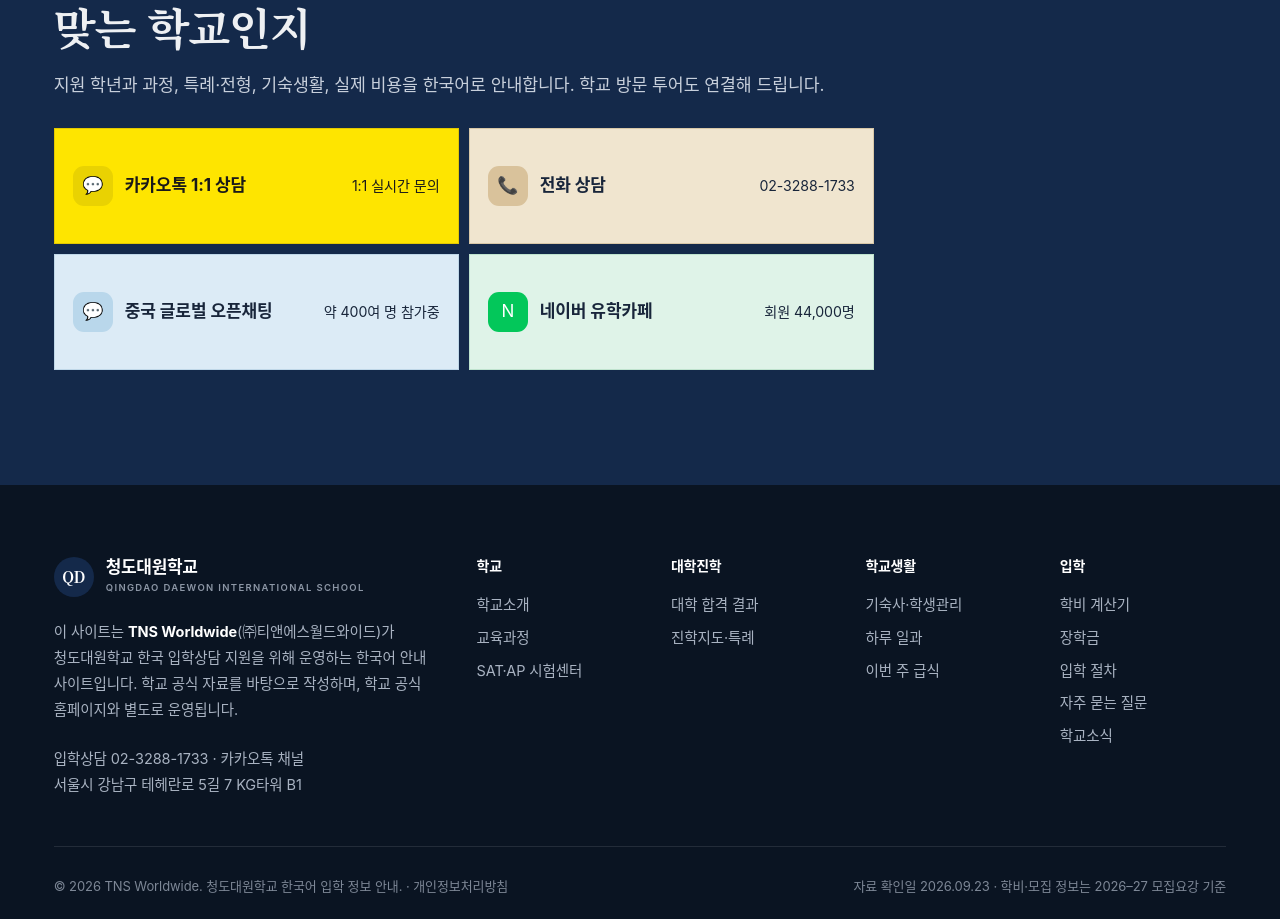
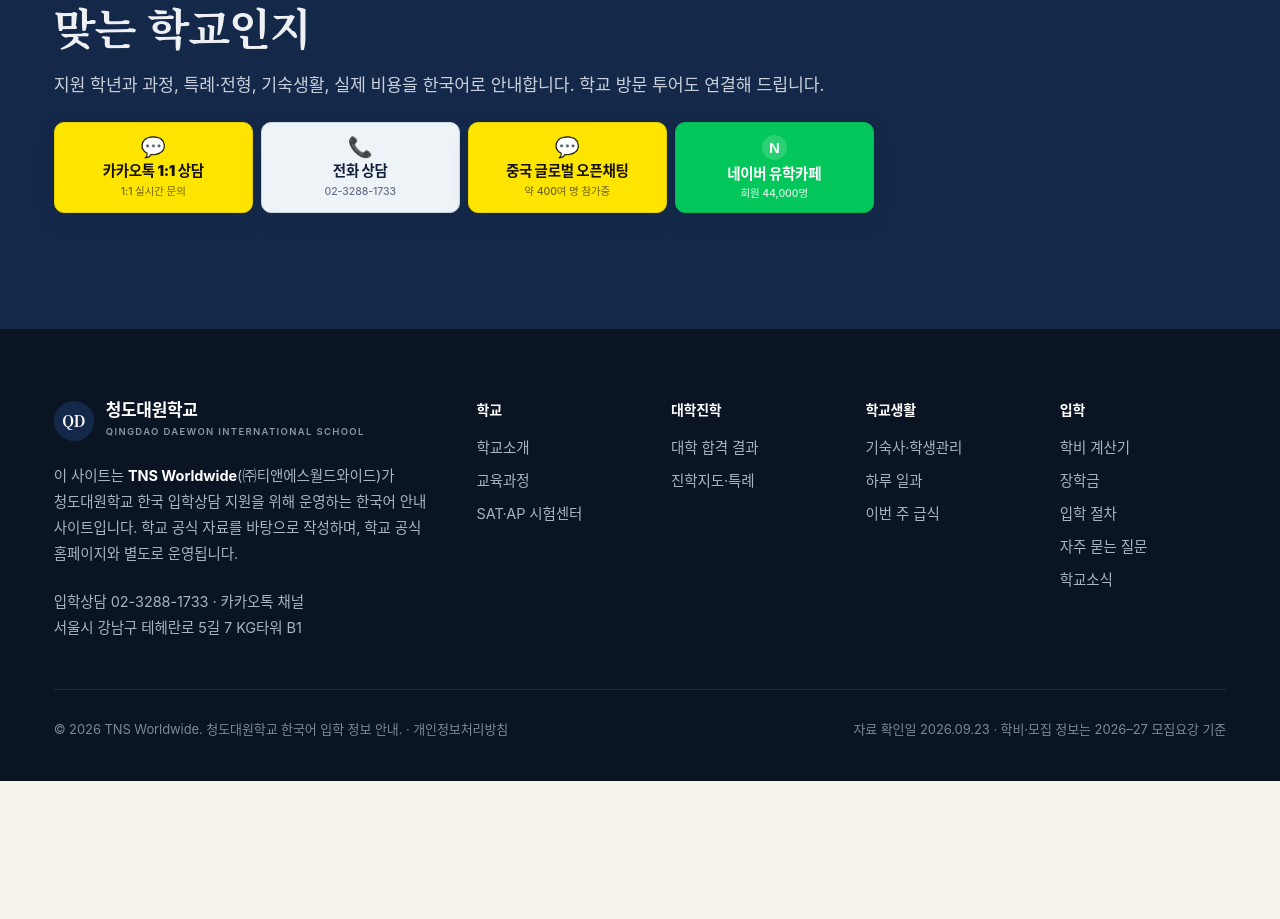
Before and after one commit to tnsuhak/qdis, a React (Vite) app: page / in a window 1280 px wide. Shown: the part 9880-10799 px from the top of the page. After the commit the page ends 10661 px from the top, so only its background shows below. Built offline with nearby package versions, Linux system fonts and the light colour scheme; a web font is replaced by a local one.

Commit message:
Shrink consultation hub to compact 4-card layout

```diff
--- a/src/styles.css
+++ b/src/styles.css
@@ -561,104 +561,95 @@ em.mark { font-style: normal; color: var(--brass); }
 .consult-form .ok { background: #eef5f0; border-left: 3px solid var(--ok); padding: 16px 18px; }
 .contact-cards {
   display: grid;
-  grid-template-columns: repeat(2, minmax(0,1fr));
-  gap: 10px;
-  margin-top: 28px;
+  grid-template-columns: repeat(4, minmax(0,1fr));
+  gap: 8px;
+  margin-top: 22px;
+  max-width: 1080px;
 }
 .contact-card {
-  min-height: 116px;
-  display: grid;
-  grid-template-columns: 40px minmax(0,1fr) auto;
-  gap: 12px;
+  min-height: 88px;
+  display: flex;
+  flex-direction: column;
   align-items: center;
-  padding: 17px 18px;
-  border: 1px solid rgba(255,255,255,.15);
-  background: rgba(255,255,255,.045);
-  color: #fff;
+  justify-content: center;
+  gap: 5px;
+  padding: 12px 10px;
+  border-radius: 10px;
+  text-align: center;
   text-decoration: none;
-  transition: transform .18s ease, border-color .18s ease, background .18s ease;
+  box-shadow: 0 8px 22px rgba(10,20,35,.08);
+  transition: transform .16s ease, filter .16s ease;
 }
-.contact-card:hover {
-  transform: translateY(-2px);
-  border-color: rgba(255,255,255,.28);
-  background: rgba(255,255,255,.075);
+.contact-card:hover { transform: translateY(-2px); filter: brightness(.98); }
+.contact-card .contact-icon {
+  width: auto;
+  height: auto;
+  border-radius: 0;
+  background: transparent;
+  font-size: 20px;
+  line-height: 1;
+  display: block;
 }
-.contact-card.featured {
-  border-color: #e3c800;
-  background: #fee500;
-  color: #191919;
-}
-.contact-icon {
-  width: 40px;
-  height: 40px;
-  border-radius: 11px;
+.contact-card .contact-icon.naver {
+  width: 25px;
+  height: 25px;
+  border-radius: 50%;
   display: grid;
   place-items: center;
-  background: rgba(255,255,255,.09);
+  background: rgba(255,255,255,.16);
   color: #fff;
+  font: 900 15px/1 Arial,sans-serif;
 }
-.contact-icon svg { width: 21px; height: 21px; fill: currentColor; }
-.contact-card.kakao { background: #fee500; border-color: #e3c800; color: #191919; }
-.contact-card.phone { background: #f0e5cf; border-color: #d8c7a7; color: #18253a; }
-.contact-card.openchat { background: #dcebf6; border-color: #bfd7e8; color: #18253a; }
-.contact-card.cafe { background: #dff3e8; border-color: #bfe3ce; color: #18253a; }
-
-.contact-card.kakao .contact-icon { background: rgba(25,25,25,.09); color: #191919; }
-.contact-card.phone .contact-icon { background: #d9c29b; color: #18253a; }
-.contact-card.openchat .contact-icon { background: #b9d7eb; color: #18253a; }
-.contact-card.cafe .contact-icon { background: #03c75a; color: #fff; }
-.contact-icon.text-icon {
+.contact-card b {
+  font-family: inherit;
+  font-size: 14.5px;
+  line-height: 1.2;
   font-weight: 900;
-  font-size: 19px;
-  font-family: Arial, sans-serif;
-}
-.contact-copy { min-width: 0; }
-.contact-copy small {
-  display: block;
-  margin-bottom: 4px;
-  color: #526172;
-  font-size: 10.5px;
-  font-weight: 800;
-  letter-spacing: .07em;
-}
-.contact-card.featured .contact-copy small { color: #665900; }
-.contact-copy b {
-  display: block;
-  color: #18253a;
-  font-family: var(--serif);
-  font-size: clamp(18px,1.5vw,22px);
-  line-height: 1.2;
   letter-spacing: -.02em;
 }
-.contact-copy span {
+.contact-card small {
   display: block;
-  margin-top: 5px;
-  color: #526172;
-  font-size: 12.5px;
-  line-height: 1.45;
+  font-size: 10.5px;
+  line-height: 1.25;
+  font-weight: 500;
 }
-.contact-card.kakao .contact-copy span { color: rgba(25,25,25,.65); }
-.contact-arrow {
-  align-self: center;
-  color: #24364f;
-  font-size: 18px;
-  line-height: 1;
-  opacity: .72;
+.contact-card.kakao,
+.contact-card.openchat {
+  background: #fee500;
+  color: #17130a;
+  border: 1px solid #e7cf00;
 }
-.contact-card:hover .contact-arrow { opacity: 1; transform: translateX(2px); }
+.contact-card.kakao small,
+.contact-card.openchat small { color: #6d6219; }
+.contact-card.phone {
+  background: #eef3f8;
+  color: #14213d;
+  border: 1px solid #cbd5e1;
+}
+.contact-card.phone small { color: #667085; }
+.contact-card.cafe {
+  background: #03c75a;
+  color: #fff;
+  border: 1px solid #03b852;
+}
+.contact-card.cafe small { color: rgba(255,255,255,.88); }
 
 @media (max-width: 720px) {
-  .contact-cards { grid-template-columns: 1fr; gap: 8px; }
+  .contact-cards {
+    grid-template-columns: repeat(2, minmax(0,1fr));
+    gap: 7px;
+    margin-top: 18px;
+  }
   .contact-card {
-    min-height: 94px;
-    padding: 13px 14px;
-    grid-template-columns: 36px minmax(0,1fr) auto;
-    gap: 10px;
+    min-height: 78px;
+    padding: 9px 7px;
+    gap: 4px;
+    border-radius: 9px;
   }
-  .contact-icon { width: 36px; height: 36px; border-radius: 10px; }
-  .contact-icon svg { width: 19px; height: 19px; }
-  .contact-copy b { font-size: 18px; }
-  .contact-copy span { font-size: 12px; }
+  .contact-card .contact-icon { font-size: 17px; }
+  .contact-card .contact-icon.naver { width: 21px; height: 21px; font-size: 13px; }
+  .contact-card b { font-size: 13.5px; }
+  .contact-card small { font-size: 10px; }
 }
 
 /* ---------- Footer ---------- */
```
